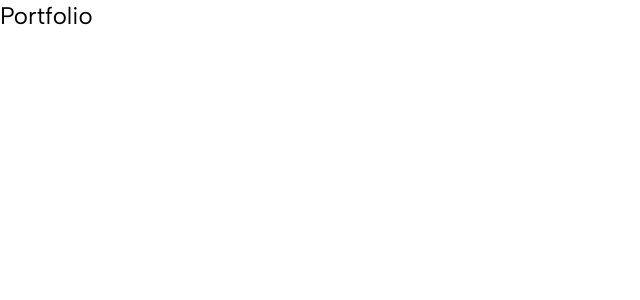
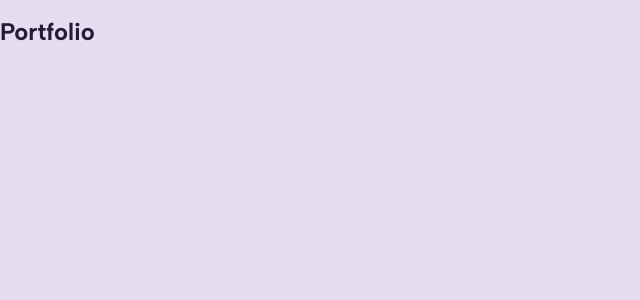
Before and after one commit to alaws66/portfolio, a Next.js app: page / in a window 1280 px wide. Shown: the top 300 px of the page, without its empty margins (0-640 px from the left). Built offline with nearby package versions, Linux system fonts and the light colour scheme.

Commit message:
set up theme

```diff
--- a/app/layout.tsx
+++ b/app/layout.tsx
@@ -1,9 +1,10 @@
+import ThemeRegistry from '@/theme/ThemeRegistry';
 import './globals.css';
 import type { Metadata } from 'next';
 import { Albert_Sans } from 'next/font/google';
 import { ReactNode } from 'react';
 
-const alberSans = Albert_Sans({
+const albertSans = Albert_Sans({
   weight: ['400', '700'],
   subsets: ['latin'],
 });
@@ -20,8 +21,8 @@ export default function RootLayout({
 }) {
   return (
     <html lang="en">
-      <body className={alberSans.className}>
-        {children}
+      <body className={`text-primary-950 ${albertSans.className}`}>
+        <ThemeRegistry>{children}</ThemeRegistry>
       </body>
     </html>
   )
--- a/tailwind.config.ts
+++ b/tailwind.config.ts
@@ -1,12 +1,30 @@
 import type { Config } from 'tailwindcss'
 
 const config: Config = {
+  corePlugins: {
+    preflight: false,
+  },
   content: [
     './pages/**/*.{js,ts,jsx,tsx,mdx}',
     './components/**/*.{js,ts,jsx,tsx,mdx}',
     './app/**/*.{js,ts,jsx,tsx,mdx}',
   ],
   theme: {
+    colors: {
+      primary: {
+        50: '#f9f7fc',
+        100: '#f2eff8',
+        200: '#e5def0',
+        300: '#d0c3e4',
+        400: '#b59fd3',
+        500: '#9578bd',
+        600: '#78599f',
+        700: '#644883',
+        800: '#533c6c',
+        900: '#47355a',
+        950: '#291a38'
+      }
+    },
     extend: {},
   },
   plugins: [],
--- /dev/null
+++ b/theme/ThemeRegistry.tsx
@@ -0,0 +1,18 @@
+'use client'
+
+import { CssBaseline, ThemeProvider } from '@mui/material';
+import { ReactNode } from 'react';
+import theme from './theme';
+
+export default function ThemeRegistry({
+  children,
+}: {
+  children: ReactNode
+}) {
+  return (
+    <ThemeProvider theme={theme}>
+      <CssBaseline />
+      {children}
+    </ThemeProvider>
+  )
+}
--- /dev/null
+++ b/theme/theme.ts
@@ -0,0 +1,25 @@
+'use client'
+
+import { createTheme } from '@mui/material';
+
+const theme = createTheme({
+  palette: {
+    mode: 'light',
+    primary: {
+      light: '#9578bd',
+      main: '#78599f',
+      dark: '#644883',
+      contrastText: '#f9f7fc'
+    },
+    background: {
+      paper: '#f9f7fc',
+      default: '#e5def0',
+    },
+  },
+  typography: {
+    // eslint-disable-next-line quotes
+    fontFamily: ["'__Albert_Sans_629cb5'", "'__Albert_Sans_Fallback_629cb5'"].join(',')
+  }
+});
+
+export default theme;
```
